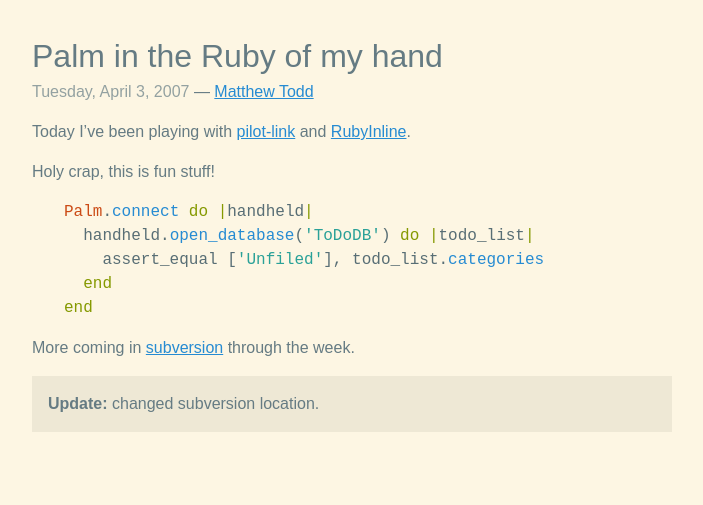
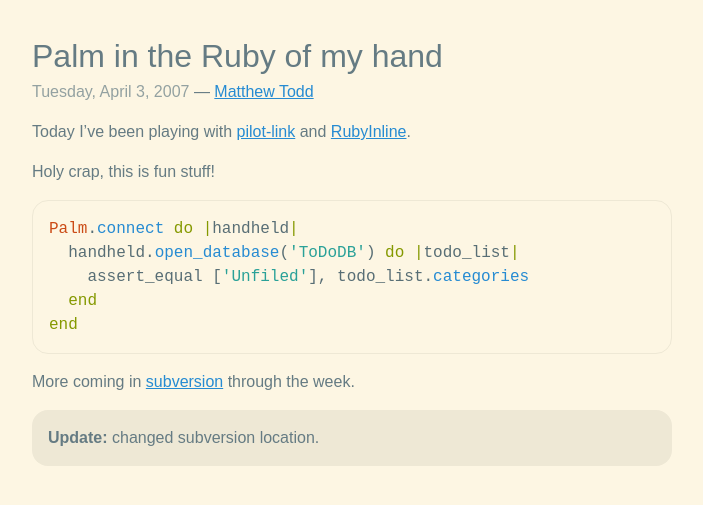
Before and after one commit to matthewtodd/matthewtodd.github.io, a Jekyll site: the page built from _posts/2007-04-03-palm-in-the-ruby-of-my-hand.md, in a window 1280 px wide. Shown: the top 505 px of the page, without its empty margins (288-991 px from the left). Built offline with Jekyll 4.4.1, drawn with Linux system fonts in a browser that asks for light colours.

Commit message:
Try visually distinguishing code a little more.

```diff
--- a/stylesheets/screen.css
+++ b/stylesheets/screen.css
@@ -20,7 +20,11 @@ h2, h3 { /* Just a few h3s in the capistrano-ext-textdrive article. */
 }
 
 div.highlight > pre {
+  border-radius: 1em;
+  border-style: solid;
+  border-width: 1px;
   overflow-x: auto;
+  padding: 1em;
 }
 
 nav ul {
@@ -41,6 +45,7 @@ img {
 }
 
 .update {
+  border-radius: 1em;
   padding: 1em;
 }
 
@@ -49,10 +54,6 @@ img {
     margin-left: auto;
     margin-right: auto;
     width: 640px;
-  }
-
-  div.highlight {
-    margin-left: 2em;
   }
 }
 
@@ -88,6 +89,10 @@ time {
   background-color: #eee8d5;
 }
 
+div.highlight > pre {
+  border-color: #eee8d5;
+}
+
 a:link {
   color: #268bd2;
 }
@@ -121,6 +126,10 @@ a:visited {
 
   .update {
     background-color: #073642;
+  }
+
+  div.highlight > pre {
+    border-color: #073642;
   }
 }
 
```
